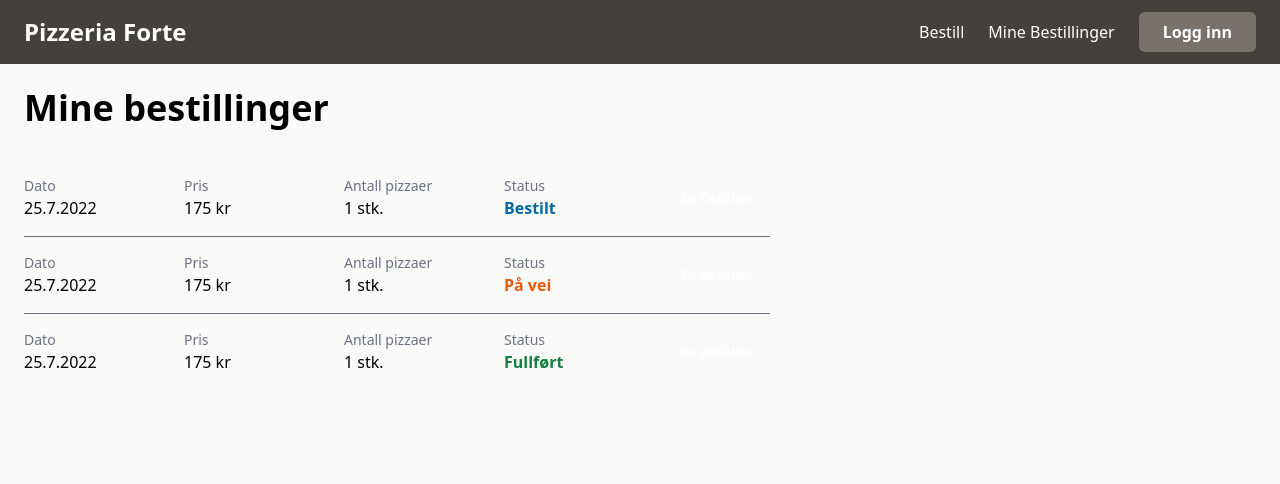
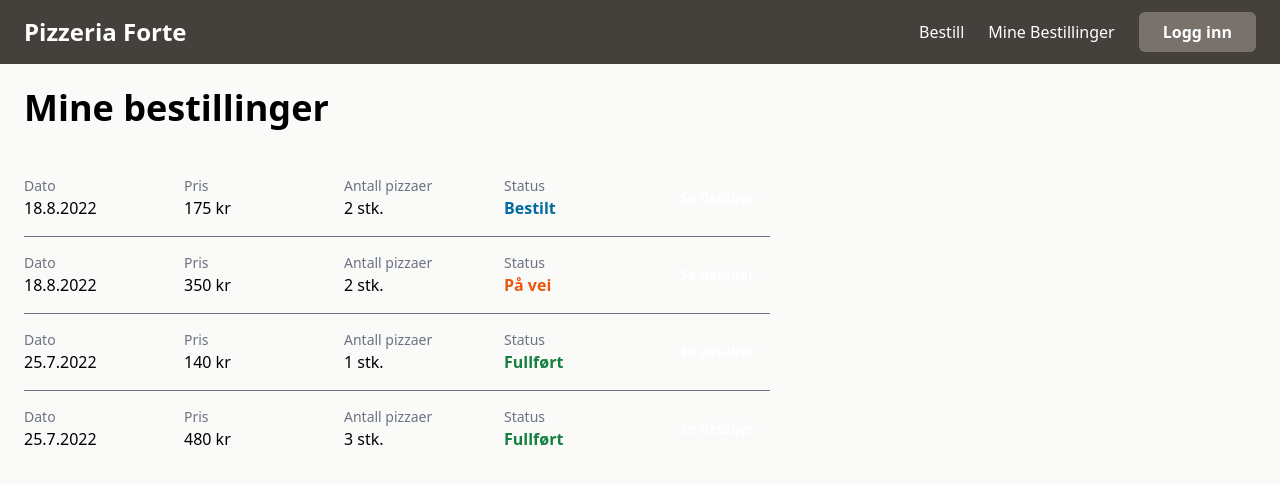
Before and after one commit to fortedigital/Developer-Academy-Frontend, a React (Create React App) app: page /mine-bestillinger in a window 1280 px wide. Shown: the top 484 px of the page. Built offline with nearby package versions, Linux system fonts and the light colour scheme.

Commit message:
Update dummy data

```diff
--- a/src/data/dummyOrders.js
+++ b/src/data/dummyOrders.js
@@ -1,26 +1,89 @@
+const dummyImage =
+  "https://images.unsplash.com/photo-1628840042765-356cda07504e?ixlib=rb-1.2.1&ixid=MnwxMjA3fDB8MHxwaG90by1wYWdlfHx8fGVufDB8fHx8&auto=format&fit=crop&w=1480&q=80";
+
 export const dummyOrders = [
   {
-    id: "43423",
+    id: "434243",
     orderedBy: "1278",
-    items: ["4bng43"],
+    items: [
+      {
+        id: "id_prosc",
+        name: "Prosciutto (DUMMY)",
+        price: 180,
+        image: dummyImage,
+      },
+      {
+        id: "id_funghi",
+        name: "Funghi (DUMMY)",
+        price: 160,
+        image: dummyImage,
+      },
+    ],
     price: 175,
-    date: new Date(),
+    date: new Date(2022, 7, 18),
     status: "ORDERED",
   },
   {
-    id: "43423",
+    id: "656427",
     orderedBy: "1278",
-    items: ["4bng43"],
-    price: 175,
-    date: new Date(),
+    items: [
+      {
+        id: "id_hawaii",
+        name: "Hawaii (DUMMY)",
+        price: 175,
+        image: dummyImage,
+      },
+      {
+        id: "id_hawaii",
+        name: "Hawaii (DUMMY)",
+        price: 175,
+        image: dummyImage,
+      },
+    ],
+    price: 350,
+    date: new Date(2022, 7, 18),
     status: "IN_PROGRESS",
   },
   {
-    id: "43423",
+    id: "986335",
     orderedBy: "1278",
-    items: ["4bng43"],
-    price: 175,
-    date: new Date(),
+    items: [
+      {
+        id: "id4727426",
+        name: "Margarita (DUMMY)",
+        price: 140,
+        image: dummyImage,
+      },
+    ],
+    price: 140,
+    date: new Date(2022, 6, 25),
+    status: "DELIVERED",
+  },
+  {
+    id: "228575",
+    orderedBy: "1278",
+    items: [
+      {
+        id: "id_marg",
+        name: "Margarita (DUMMY)",
+        price: 140,
+        image: dummyImage,
+      },
+      {
+        id: "id_funghi",
+        name: "Funghi (DUMMY)",
+        price: 160,
+        image: dummyImage,
+      },
+      {
+        id: "id_prosc",
+        name: "Prosciutto (DUMMY)",
+        price: 180,
+        image: dummyImage,
+      },
+    ],
+    price: 480,
+    date: new Date(2022, 6, 25),
     status: "DELIVERED",
   },
 ];
--- a/src/data/dummyPizzas.js
+++ b/src/data/dummyPizzas.js
@@ -3,25 +3,25 @@ const dummyImage =
 
 export const dummyPizzas = [
   {
-    id: "id4727426",
+    id: "id_marg",
     name: "Margarita (DUMMY)",
     price: 140,
     image: dummyImage,
   },
   {
-    id: "1244365",
+    id: "id_prosc",
     name: "Prosciutto (DUMMY)",
     price: 180,
     image: dummyImage,
   },
   {
-    id: "5643",
+    id: "id_funghi",
     name: "Funghi (DUMMY)",
     price: 160,
     image: dummyImage,
   },
   {
-    id: "g4567345",
+    id: "id_hawaii",
     name: "Hawaii (DUMMY)",
     price: 175,
     image: dummyImage,
```
